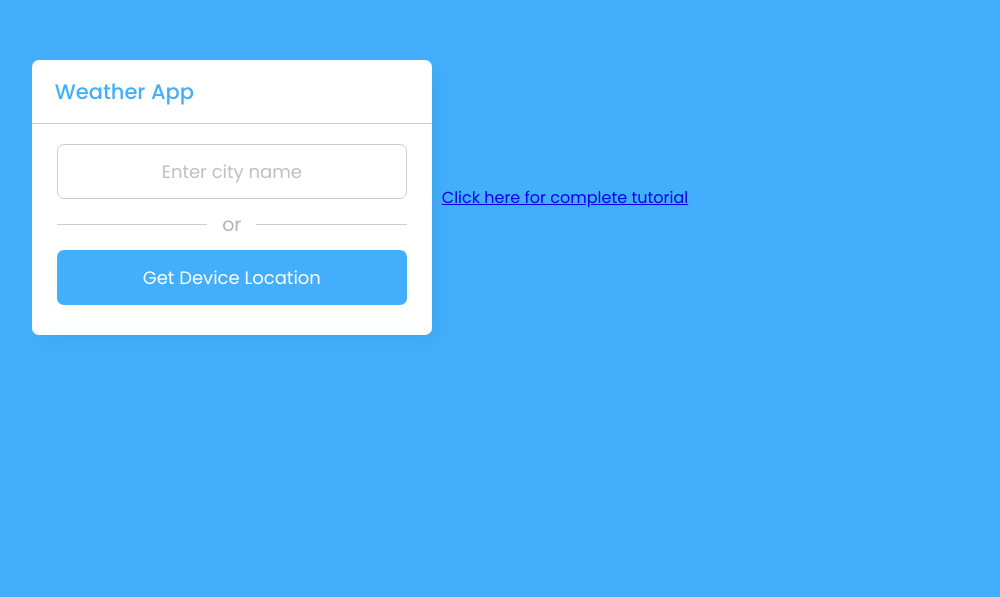
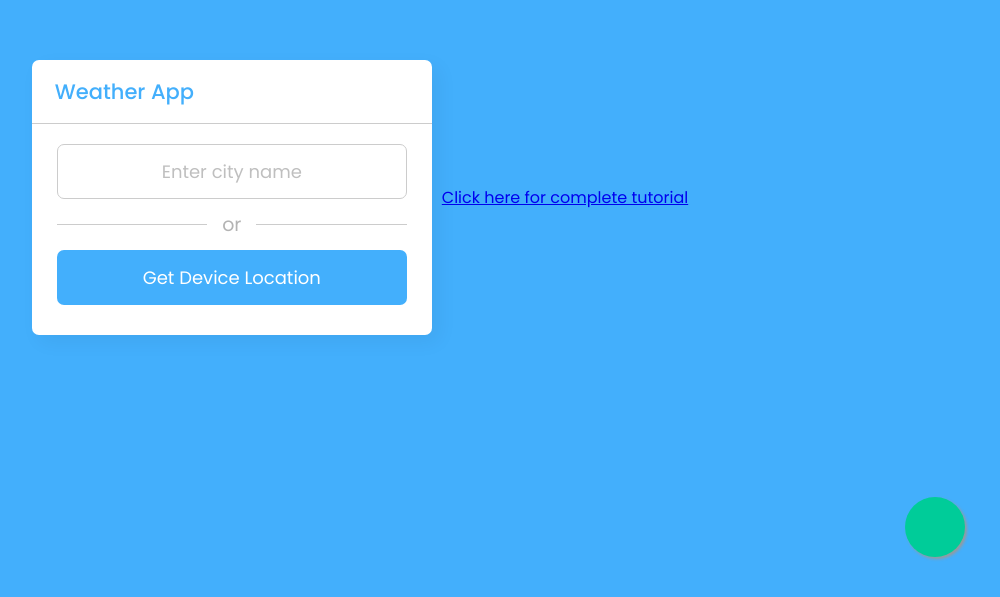
Before and after one commit to Pawangunjikar/Fullstack, a plain HTML site: page index.html in a window 1280 px wide. Shown: the part 203-800 px from the top of the page, without its empty margins (275-1275 px from the left). Drawn offline with nearby package versions, Linux system fonts and the light colour scheme.

Commit message:
Update styles.css

```diff
--- a/styles.css
+++ b/styles.css
@@ -12,6 +12,26 @@ body{
   min-height: 100vh;
   background: #43AFFC;
 }
+
+
+.float{
+	position:fixed;
+	width:60px;
+	height:60px;
+	bottom:40px;
+	right:40px;
+	background-color:#0C9;
+	color:#FFF;
+	border-radius:50px;
+	text-align:center;
+	box-shadow: 2px 2px 3px #999;
+}
+
+.my-float{
+	margin-top:22px;
+}
+
+
 ::selection{
   color: #fff;
   background: #43AFFC;
```
